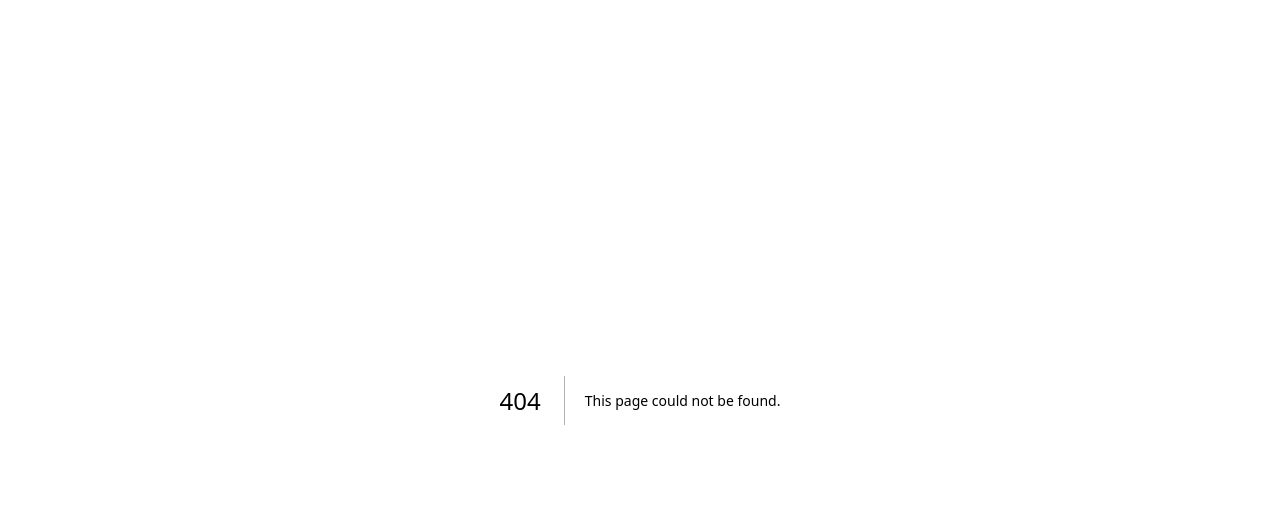
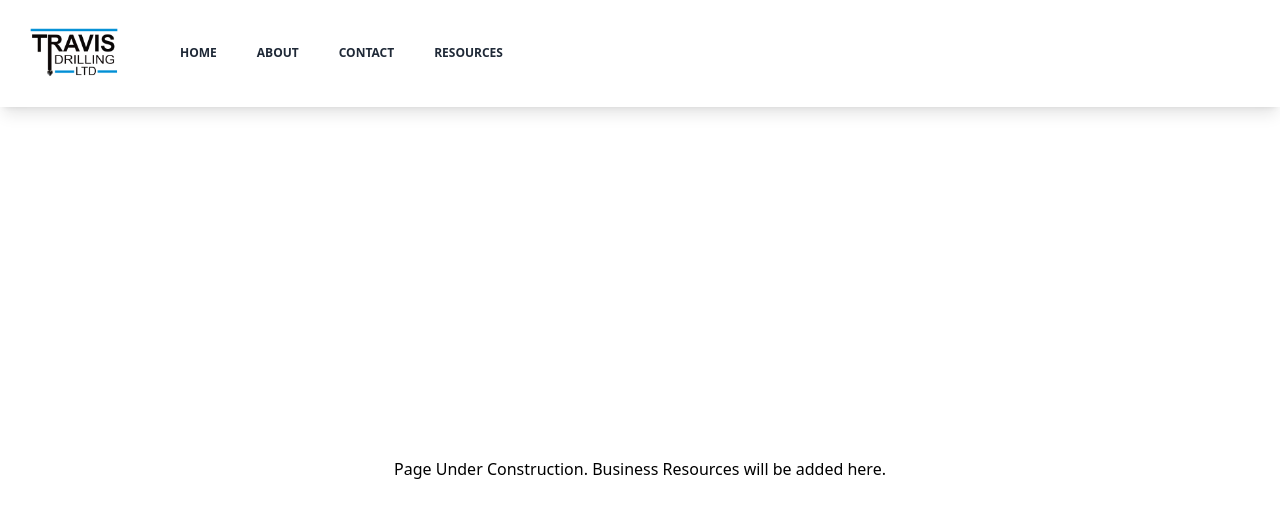
Before and after one commit to Logan9312/Travis-Drilling, a Next.js app: page /resources in a window 1280 px wide. Before the commit this address had no page. Shown: the top 518 px of the page. Built offline with nearby package versions, Linux system fonts and the light colour scheme.

Commit message:
Resources Page

```diff
--- /dev/null
+++ b/src/pages/resources.tsx
@@ -0,0 +1,17 @@
+import Navbar from "../components/Navbar";
+
+const Resources: React.FC = () => {
+    return (
+        <div className="bg-white min-h-screen flex flex-col">
+            <Navbar />
+            <div className="flex-1 flex flex-col justify-center items-center">
+                <div className="mt-8 text-center">
+                    Page Under Construction. Business Resources will be added here.
+                </div>
+            </div>
+
+        </div>
+    );
+};
+
+export default Resources;
```
